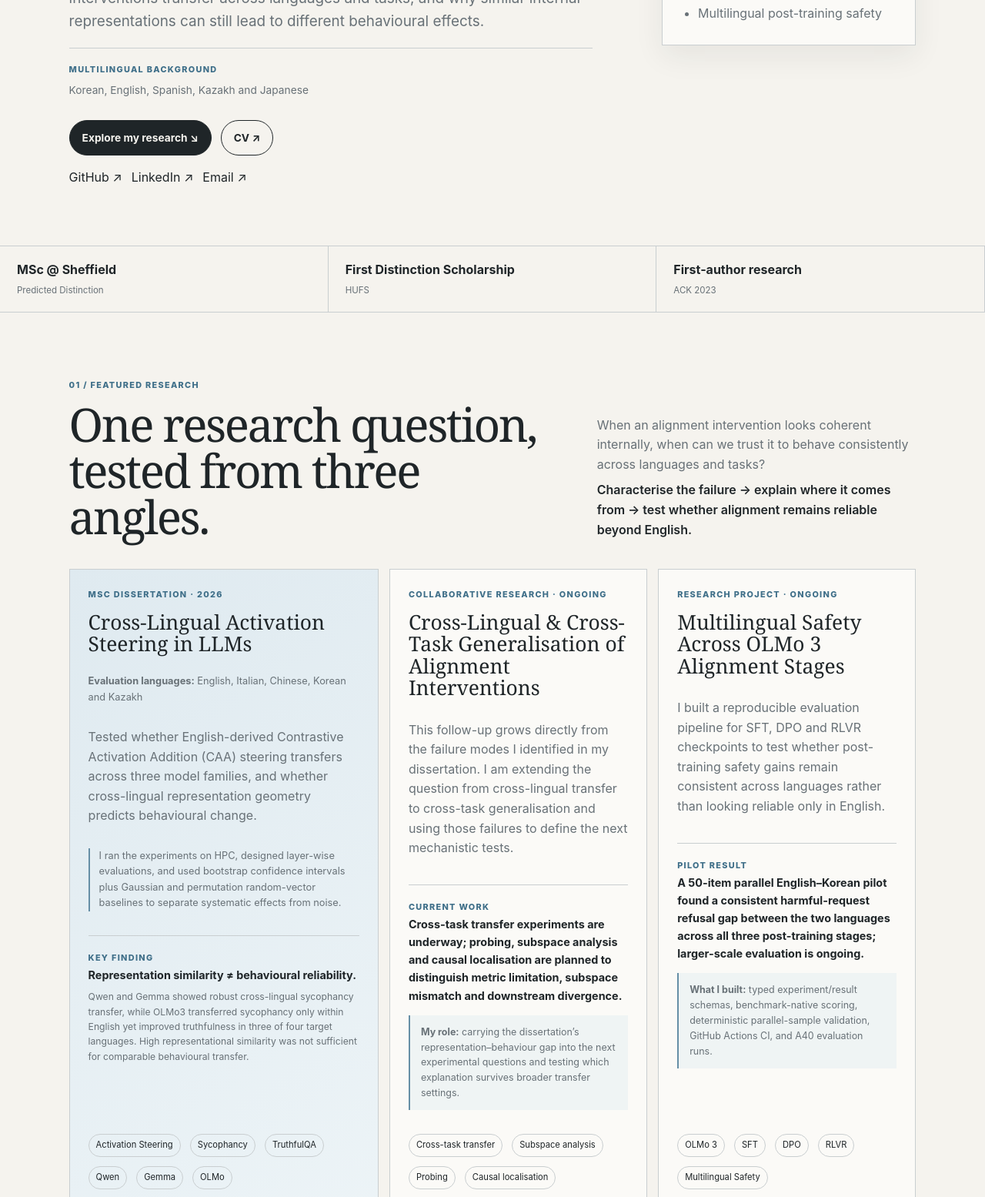
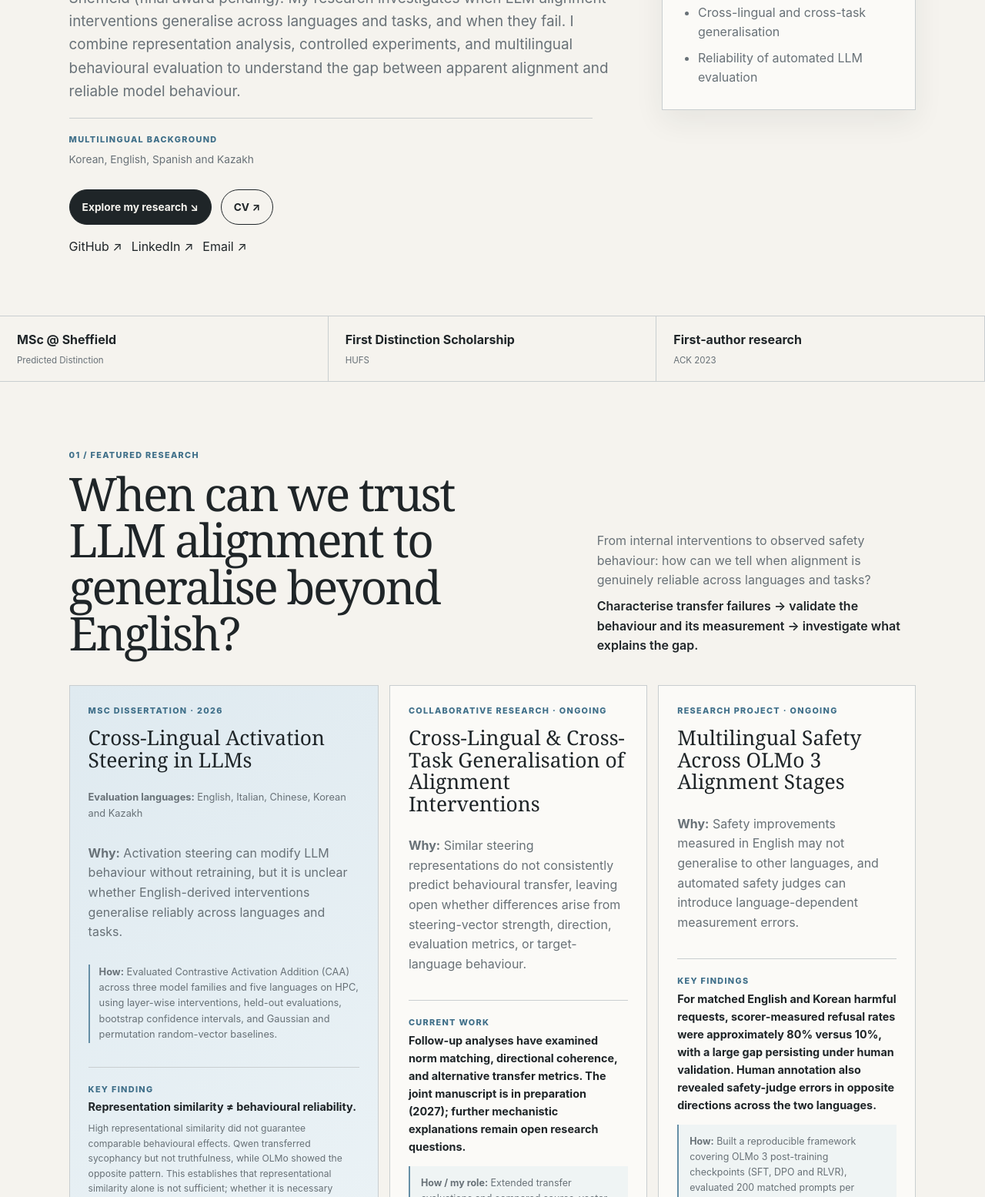
Before and after one commit to Ayana32/Ayana32.github.io, a plain HTML site: page index.html in a window 1280 px wide. Shown: the part 624-2179 px from the top of the page at 77% size. Drawn offline with Linux system fonts and the light colour scheme.

Commit message:
Refresh homepage research narrative and evaluation findings

```diff
--- a/index.html
+++ b/index.html
@@ -24,10 +24,10 @@
     <div class="hero-copy">
       <p class="eyebrow">MULTILINGUAL NLP · LLM ALIGNMENT · INTERPRETABILITY</p>
       <h1>Making language-model behaviour more reliable across languages.</h1>
-      <p class="hero-lede">I’m <strong>Misun Kim</strong> — I also go by <strong>Ayana</strong> — an MSc researcher in Speech &amp; Natural Language Processing at the University of Sheffield. I study when alignment interventions transfer across languages and tasks, and why similar internal representations can still lead to different behavioural effects.</p>
+      <p class="hero-lede">I’m <strong>Misun Kim</strong> — I also go by <strong>Ayana</strong> — and I recently completed the MSc programme in Speech &amp; Natural Language Processing at the University of Sheffield (final award pending). My research investigates when LLM alignment interventions generalise across languages and tasks, and when they fail. I combine representation analysis, controlled experiments, and multilingual behavioural evaluation to understand the gap between apparent alignment and reliable model behaviour.</p>
       <div class="language-context">
         <span class="language-label">MULTILINGUAL BACKGROUND</span>
-        <p>Korean, English, Spanish, Kazakh and Japanese</p>
+        <p>Korean, English, Spanish and Kazakh</p>
       </div>
       <div class="hero-actions">
         <a class="btn primary" href="#research">Explore my research ↘</a>
@@ -42,12 +42,12 @@
 
     <aside class="hero-focus" aria-label="Current research focus">
       <span class="language-label">CURRENT RESEARCH FOCUS</span>
-      <h2>From transfer failures to causal explanation.</h2>
+      <h2>Reliable alignment and evaluation beyond English.</h2>
       <ul>
-        <li>Cross-lingual activation steering</li>
-        <li>Cross-task intervention reliability</li>
-        <li>Mechanistic explanations of uneven transfer</li>
-        <li>Multilingual post-training safety</li>
+        <li>Multilingual LLM safety and evaluation</li>
+        <li>Activation steering and representation engineering</li>
+        <li>Cross-lingual and cross-task generalisation</li>
+        <li>Reliability of automated LLM evaluation</li>
       </ul>
     </aside>
   </section>
@@ -61,10 +61,10 @@
   <section id="research" class="section">
     <p class="section-no">01 / FEATURED RESEARCH</p>
     <div class="section-heading">
-      <h2>One research question, tested from three angles.</h2>
+      <h2>When can we trust LLM alignment to generalise beyond English?</h2>
       <div>
-        <p>When an alignment intervention looks coherent internally, when can we trust it to behave consistently across languages and tasks?</p>
-        <p class="research-roadmap">Characterise the failure → explain where it comes from → test whether alignment remains reliable beyond English.</p>
+        <p>From internal interventions to observed safety behaviour: how can we tell when alignment is genuinely reliable across languages and tasks?</p>
+        <p class="research-roadmap">Characterise transfer failures → validate the behaviour and its measurement → investigate what explains the gap.</p>
       </div>
     </div>
 
@@ -73,12 +73,12 @@
         <span class="tag">MSc Dissertation · 2026</span>
         <h3>Cross-Lingual Activation Steering in LLMs</h3>
         <p class="project-meta-line"><strong>Evaluation languages:</strong> English, Italian, Chinese, Korean and Kazakh</p>
-        <p>Tested whether English-derived Contrastive Activation Addition (CAA) steering transfers across three model families, and whether cross-lingual representation geometry predicts behavioural change.</p>
-        <p class="execution-note">I ran the experiments on HPC, designed layer-wise evaluations, and used bootstrap confidence intervals plus Gaussian and permutation random-vector baselines to separate systematic effects from noise.</p>
+        <p><strong>Why:</strong> Activation steering can modify LLM behaviour without retraining, but it is unclear whether English-derived interventions generalise reliably across languages and tasks.</p>
+        <p class="execution-note"><strong>How:</strong> Evaluated Contrastive Activation Addition (CAA) across three model families and five languages on HPC, using layer-wise interventions, held-out evaluations, bootstrap confidence intervals, and Gaussian and permutation random-vector baselines.</p>
         <div class="finding">
           <span>KEY FINDING</span>
           <strong>Representation similarity ≠ behavioural reliability.</strong>
-          <p>Qwen and Gemma showed robust cross-lingual sycophancy transfer, while OLMo3 transferred sycophancy only within English yet improved truthfulness in three of four target languages. High representational similarity was not sufficient for comparable behavioural transfer.</p>
+          <p>High representational similarity did not guarantee comparable behavioural effects. Qwen transferred sycophancy but not truthfulness, while OLMo showed the opposite pattern. This establishes that representational similarity alone is not sufficient; whether it is necessary remains unresolved.</p>
         </div>
         <div class="chips"><span>Activation Steering</span><span>Sycophancy</span><span>TruthfulQA</span><span>Qwen</span><span>Gemma</span><span>OLMo</span></div>
         <div class="project-links">
@@ -90,13 +90,13 @@
       <article class="project-card">
         <span class="tag">Collaborative Research · Ongoing</span>
         <h3>Cross-Lingual &amp; Cross-Task Generalisation of Alignment Interventions</h3>
-        <p>This follow-up grows directly from the failure modes I identified in my dissertation. I am extending the question from cross-lingual transfer to cross-task generalisation and using those failures to define the next mechanistic tests.</p>
+        <p><strong>Why:</strong> Similar steering representations do not consistently predict behavioural transfer, leaving open whether differences arise from steering-vector strength, direction, evaluation metrics, or target-language behaviour.</p>
         <div class="status-note">
           <span>CURRENT WORK</span>
-          <strong>Cross-task transfer experiments are underway; probing, subspace analysis and causal localisation are planned to distinguish metric limitation, subspace mismatch and downstream divergence.</strong>
+          <strong>Follow-up analyses have examined norm matching, directional coherence, and alternative transfer metrics. The joint manuscript is in preparation (2027); further mechanistic explanations remain open research questions.</strong>
         </div>
-        <p class="ownership-note"><strong>My role:</strong> carrying the dissertation’s representation–behaviour gap into the next experimental questions and testing which explanation survives broader transfer settings.</p>
-        <div class="chips"><span>Cross-task transfer</span><span>Subspace analysis</span><span>Probing</span><span>Causal localisation</span></div>
+        <p class="ownership-note"><strong>How / my role:</strong> Extended transfer evaluations and compared source-vector norms, directional coherence, and behavioural metrics to investigate possible explanations for uneven transfer.</p>
+        <div class="chips"><span>Cross-lingual transfer</span><span>Cross-task evaluation</span><span>Norm matching</span><span>Directional coherence</span></div>
         <div class="project-links">
           <a href="https://github.com/Ayana32/cross-lingual-caa" target="_blank" rel="noopener">Research repo ↗</a>
         </div>
@@ -105,12 +105,12 @@
       <article class="project-card">
         <span class="tag">Research Project · Ongoing</span>
         <h3>Multilingual Safety Across OLMo 3 Alignment Stages</h3>
-        <p>I built a reproducible evaluation pipeline for SFT, DPO and RLVR checkpoints to test whether post-training safety gains remain consistent across languages rather than looking reliable only in English.</p>
+        <p><strong>Why:</strong> Safety improvements measured in English may not generalise to other languages, and automated safety judges can introduce language-dependent measurement errors.</p>
         <div class="status-note">
-          <span>PILOT RESULT</span>
-          <strong>A 50-item parallel English–Korean pilot found a consistent harmful-request refusal gap between the two languages across all three post-training stages; larger-scale evaluation is ongoing.</strong>
+          <span>KEY FINDINGS</span>
+          <strong>For matched English and Korean harmful requests, scorer-measured refusal rates were approximately 80% versus 10%, with a large gap persisting under human validation. Human annotation also revealed safety-judge errors in opposite directions across the two languages.</strong>
         </div>
-        <p class="ownership-note"><strong>What I built:</strong> typed experiment/result schemas, benchmark-native scoring, deterministic parallel-sample validation, GitHub Actions CI, and A40 evaluation runs.</p>
+        <p class="ownership-note"><strong>How:</strong> Built a reproducible framework covering OLMo 3 post-training checkpoints (SFT, DPO and RLVR), evaluated 200 matched prompts per language, and performed stratified human validation of 70 responses with bootstrap and Bayesian uncertainty analysis.</p>
         <div class="chips"><span>OLMo 3</span><span>SFT</span><span>DPO</span><span>RLVR</span><span>Multilingual Safety</span></div>
         <div class="project-links">
           <a href="https://github.com/Ayana32/multilingual-posttraining-eval" target="_blank" rel="noopener">GitHub ↗</a>
@@ -159,7 +159,7 @@
         <div>
           <h3>Multilingual LLM Alignment &amp; Reliability</h3>
           <p class="timeline-place">Activation steering · interpretability · behavioural transfer</p>
-          <p>I now study where intervention reliability breaks under cross-lingual and cross-task transfer, and what mechanisms explain that divergence.</p>
+          <p>I now study where alignment reliability breaks across languages and tasks, including how automated evaluations can conceal or distort behavioural differences.</p>
         </div>
       </div>
     </div>
@@ -184,9 +184,9 @@
         <span class="tag">Applied AI Project · 2026</span>
         <h3>Sustainability Report Compliance Checker</h3>
         <ul class="evidence-list">
-          <li>Built an end-to-end RAG pipeline over 11 company reports and 7,700+ document chunks.</li>
-          <li>Hybrid retrieval with reranking improved MRR from 0.628 to 0.819 on a manually annotated retrieval gold set.</li>
-          <li>Packaged the workflow with FastAPI, Streamlit and Docker.</li>
+          <li><strong>Why:</strong> ESG compliance verification needs traceable evidence, but retrieval failures can undermine automated judgements.</li>
+          <li><strong>Finding:</strong> Hybrid retrieval with reranking improved Hit@5 from 83.3% to 100% and MRR from 0.628 to 0.819 over BM25-only retrieval.</li>
+          <li><strong>How:</strong> Built and audited a retrieval and verification pipeline over 11 ESG reports, using a manually annotated gold set and retrieval-error analysis; deployed with FastAPI, Streamlit and Docker.</li>
         </ul>
         <div class="project-links">
           <a href="https://github.com/Ayana32/esg-report-compliance-checker" target="_blank" rel="noopener">GitHub ↗</a>
@@ -196,9 +196,9 @@
         <span class="tag">First-Author Research · 2023</span>
         <h3>LSTM Freight Prediction</h3>
         <ul class="evidence-list">
-          <li>Led a first-author freight-demand forecasting research project.</li>
-          <li>Built the modelling and evaluation pipeline in Python.</li>
-          <li>Published in ACK 2023.</li>
+          <li><strong>Why:</strong> Accurate container-freight forecasts can support logistics planning and resource allocation.</li>
+          <li><strong>Finding:</strong> Reduced forecasting RMSE by 71% relative to the baseline.</li>
+          <li><strong>How:</strong> Led a first-author LSTM forecasting study and its Python evaluation pipeline; published in ACK 2023.</li>
         </ul>
         <div class="project-links">
           <a href="https://www.manuscriptlink.com/society/kips/conference/ack2023/file/downloadSoConfManuscript/abs/KIPS_C2023B0092" target="_blank" rel="noopener">Paper ↗</a>
@@ -221,7 +221,7 @@
 
   <section id="contact" class="section contact">
     <p class="section-no">04 / CONTACT</p>
-    <p class="research-position">My current work starts from a concrete empirical result: alignment can look internally consistent while behaving inconsistently across languages. I want to turn that gap into a broader research programme on reliable alignment under distribution shift.</p>
+    <p class="research-position">My research starts from a recurring finding: apparent alignment can diverge from observed behaviour across languages, and even the tools used to measure safety can introduce systematic errors. I aim to study reliable alignment and evaluation under distribution shift.</p>
     <h2>Research idea, PhD opportunity, or collaboration?</h2>
     <div class="contact-links">
       <a href="mailto:misunkim2732@gmail.com">Email ↗</a>
```
